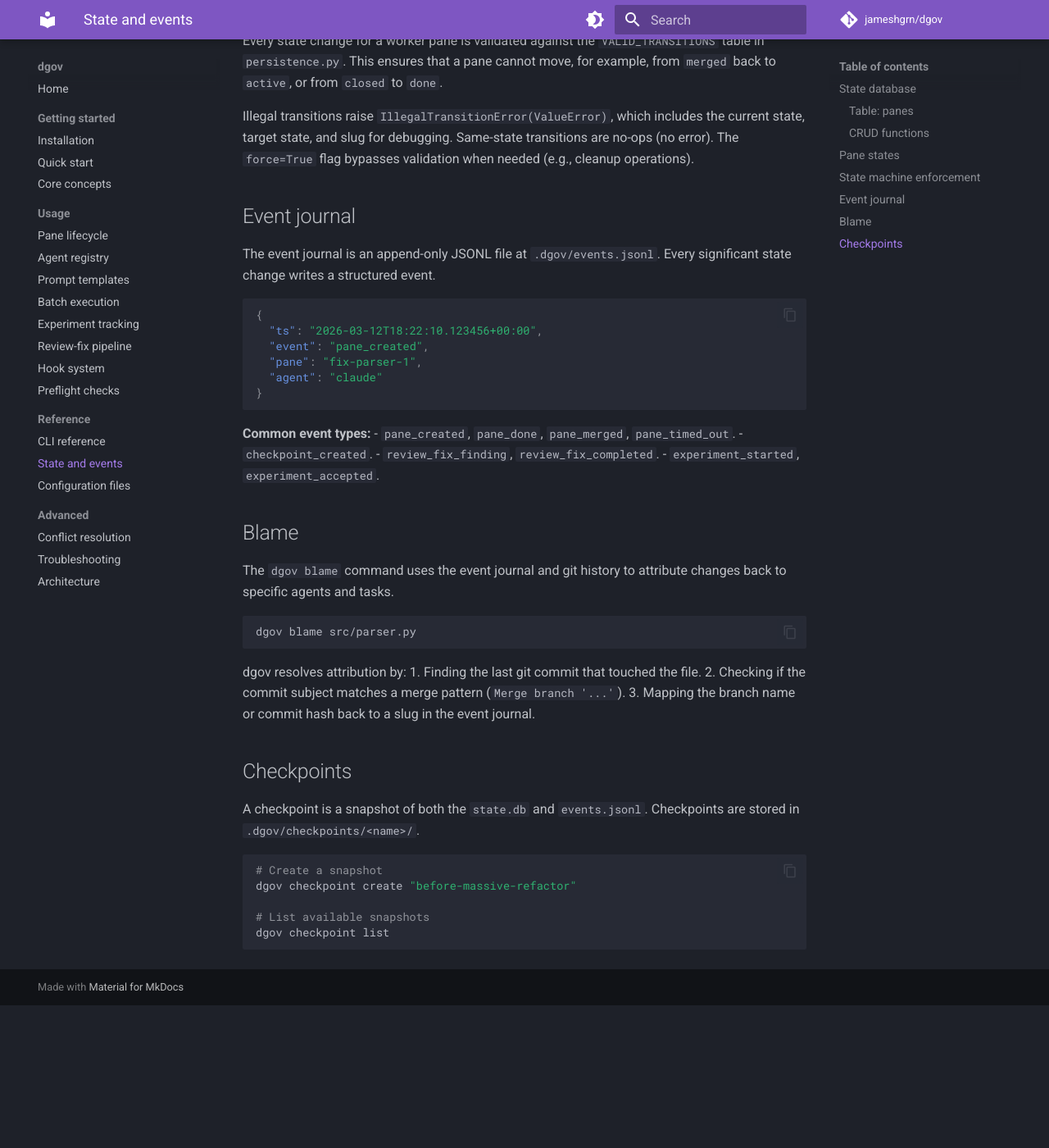
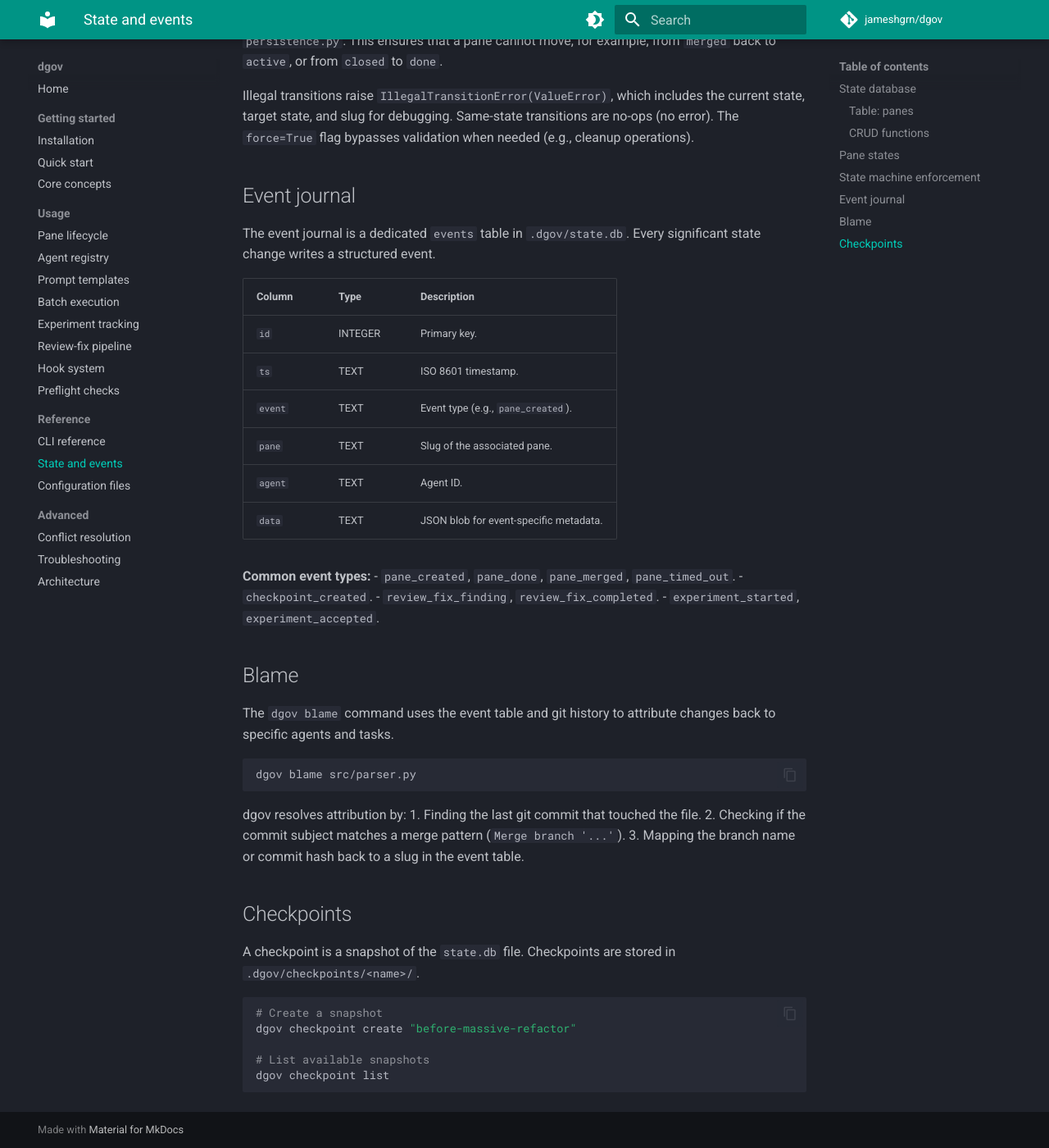
Before and after one commit to jameshgrn/dgov, an MkDocs documentation site: the page built from docs/state-and-events.md, in a window 1280 px wide and 1400 px high, scrolled down 2300 px. Shown: the whole window at 82% size. Built offline with MkDocs 1.6.1 and Material for MkDocs 9.7.7, drawn with Linux system fonts in a browser that asks for light colours; comment, search, counter and statistics services are not loaded; before the commit the page ends 3526 px from its top, so only the background shows below that; some of the changed text lies outside the part shown.

Commit message:
Update docs and theme for v0.7.0: fix stale refs, drop purple

````diff
--- a/docs/state-and-events.md
+++ b/docs/state-and-events.md
@@ -1,10 +1,10 @@
 # State and events
 
-dgov maintains a robust record of all operations in a SQLite database and an append-only event journal. This data is used for state persistence, progress tracking, and auditing (blame). State is SQLite-only (no JSON files); events are JSONL append-only.
+dgov maintains a robust record of all operations in a SQLite database. This data is used for state persistence, progress tracking, and auditing (blame). Both state and events are stored in `.dgov/state.db`.
 
 ## State database
 
-The primary state store is a **SQLite-only** database located at `.dgov/state.db`. There is no JSON state file — JSONL was removed entirely. The database uses **WAL (Write-Ahead Logging)** mode to allow concurrent access from multiple processes.
+The primary state store is a **SQLite-only** database located at `.dgov/state.db`. The database uses **WAL (Write-Ahead Logging)** mode to allow concurrent access from multiple processes.
 
 ### Table: `panes`
 
@@ -64,16 +64,16 @@ Illegal transitions raise `IllegalTransitionError(ValueError)`, which includes t
 
 ## Event journal
 
-The event journal is an append-only JSONL file at `.dgov/events.jsonl`. Every significant state change writes a structured event.
+The event journal is a dedicated `events` table in `.dgov/state.db`. Every significant state change writes a structured event.
 
-```json
-{
-  "ts": "2026-03-12T18:22:10.123456+00:00",
-  "event": "pane_created",
-  "pane": "fix-parser-1",
-  "agent": "claude"
-}
-```
+| Column | Type | Description |
+|--------|------|-------------|
+| `id` | INTEGER | Primary key. |
+| `ts` | TEXT | ISO 8601 timestamp. |
+| `event` | TEXT | Event type (e.g., `pane_created`). |
+| `pane` | TEXT | Slug of the associated pane. |
+| `agent` | TEXT | Agent ID. |
+| `data` | TEXT | JSON blob for event-specific metadata. |
 
 **Common event types:**
 - `pane_created`, `pane_done`, `pane_merged`, `pane_timed_out`.
@@ -83,7 +83,7 @@ The event journal is an append-only JSONL file at `.dgov/events.jsonl`. Every si
 
 ## Blame
 
-The `dgov blame` command uses the event journal and git history to attribute changes back to specific agents and tasks.
+The `dgov blame` command uses the event table and git history to attribute changes back to specific agents and tasks.
 
 ```bash
 dgov blame src/parser.py
@@ -92,11 +92,11 @@ dgov blame src/parser.py
 dgov resolves attribution by:
 1. Finding the last git commit that touched the file.
 2. Checking if the commit subject matches a merge pattern (`Merge branch '...'`).
-3. Mapping the branch name or commit hash back to a slug in the event journal.
+3. Mapping the branch name or commit hash back to a slug in the event table.
 
 ## Checkpoints
 
-A checkpoint is a snapshot of both the `state.db` and `events.jsonl`. Checkpoints are stored in `.dgov/checkpoints/<name>/`.
+A checkpoint is a snapshot of the `state.db` file. Checkpoints are stored in `.dgov/checkpoints/<name>/`.
 
 ```bash
 # Create a snapshot
--- a/mkdocs.yml
+++ b/mkdocs.yml
@@ -8,14 +8,14 @@ theme:
   name: material
   palette:
     - scheme: slate
-      primary: deep purple
-      accent: amber
+      primary: teal
+      accent: lime
       toggle:
         icon: material/brightness-4
         name: Switch to light mode
     - scheme: default
-      primary: deep purple
-      accent: amber
+      primary: teal
+      accent: lime
       toggle:
         icon: material/brightness-7
         name: Switch to dark mode
````
Also changed, not shown: README.md (+2 -3 lines), docs/architecture.md (+10 -7 lines), docs/configuration-files.md (+2 -2 lines), docs/pane-lifecycle.md (+1 -1 lines).
